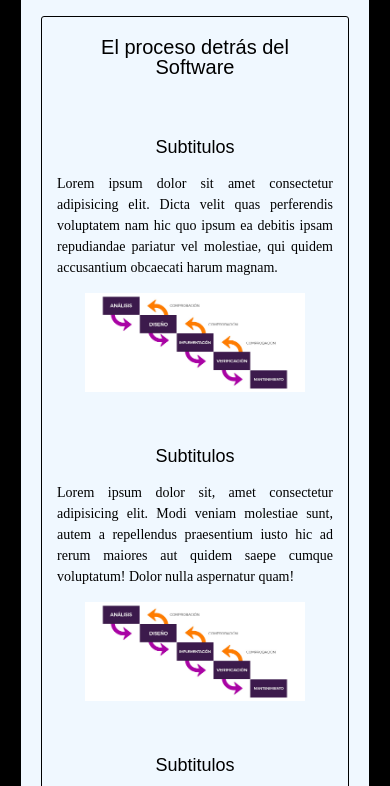
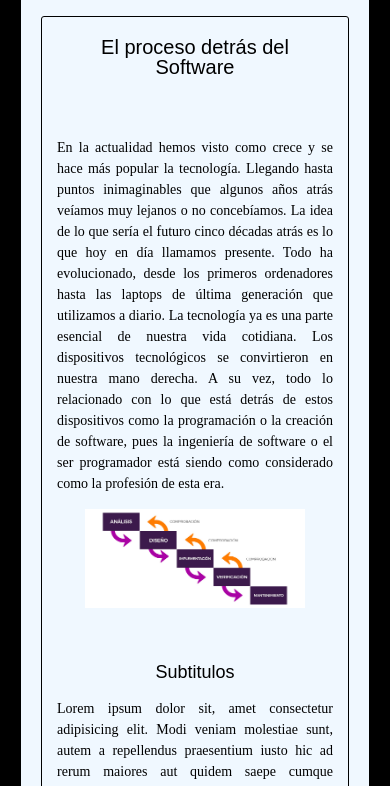
Before and after one commit to KaonyKampus/Blog-desarrollo-software, a plain HTML site: page index.html in a window 390 px wide. Shown: the part 58-844 px from the top of the page. Drawn offline with Linux system fonts and the light colour scheme; a web font is replaced by a local one.

Commit message:
second responsive and added things

```diff
--- a/index.html
+++ b/index.html
@@ -36,9 +36,11 @@
     <div class="main-container">
         <div class="header">
                 <h1 class="main-title">El proceso detrás del Software</h1>
-                <h2 class="subtitles">Subtitulos</h2>
+
                      <p class="paragraph">
-                      Lorem ipsum dolor sit amet consectetur adipisicing elit. Dicta velit quas perferendis voluptatem nam hic quo ipsum ea debitis ipsam repudiandae pariatur vel molestiae, qui quidem accusantium obcaecati harum magnam.
+                        En la actualidad hemos visto como crece y se hace más popular la tecnología.
+                        Llegando hasta puntos inimaginables que algunos años atrás veíamos muy lejanos o no concebíamos.
+                        La idea de lo que sería el futuro cinco décadas atrás es lo que hoy en día llamamos presente. Todo ha evolucionado, desde los primeros ordenadores hasta las laptops de última generación que utilizamos a diario. La tecnología ya es una parte esencial de nuestra vida cotidiana. Los dispositivos tecnológicos se convirtieron en nuestra mano derecha. A su vez, todo lo relacionado con lo que está detrás de estos dispositivos como la programación o la creación de software, pues la ingeniería de software o el ser programador está siendo como considerado como la profesión de esta era.
                      </p>
                      <img src="./images/modo cascada.jpg" alt="" class="image-inside">
                 <h2 class="subtitles">Subtitulos</h2>
```
Also changed, not shown: pages/quien-soy.html (+6 -1 lines), images/yo.jpg (added).
